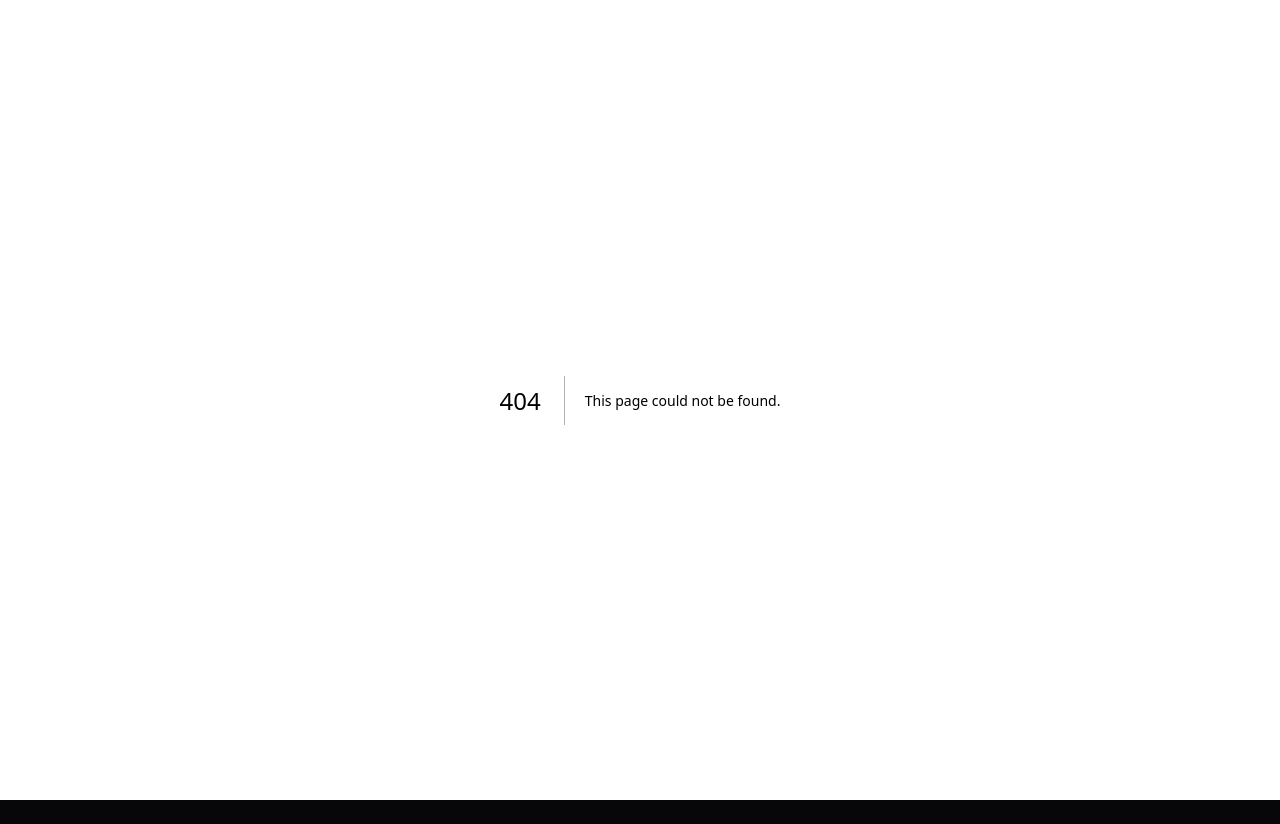
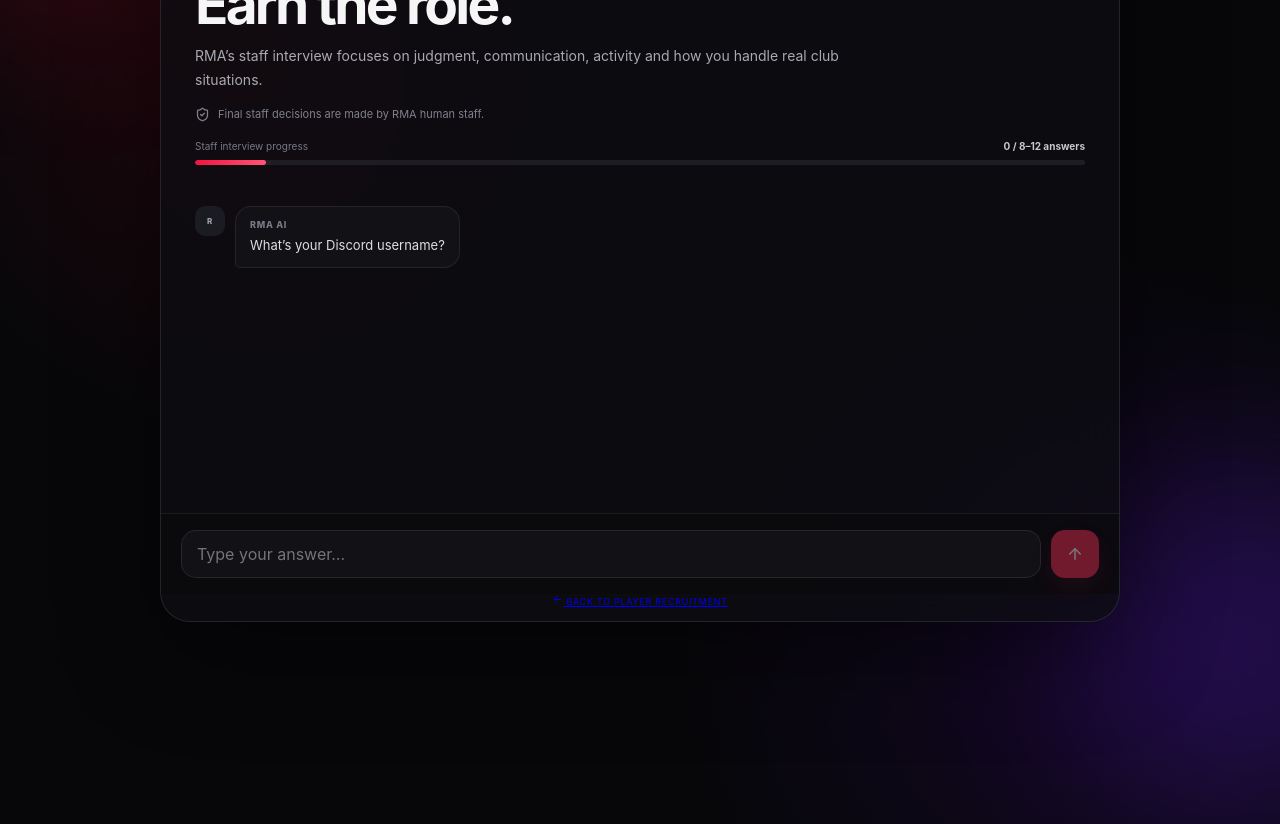
Before and after one commit to itzmnyzzzXD/rma-application, a Next.js app: page /staff in a window 1280 px wide. Before the commit this address had no page. Before the commit the page ends 800 px from the top, so only its background shows below. Built offline with nearby package versions, Linux system fonts and the light colour scheme.

Commit message:
add AI staff application page

```diff
--- /dev/null
+++ b/app/staff/page.tsx
@@ -0,0 +1,168 @@
+'use client'
+
+import Link from 'next/link'
+import { useEffect, useMemo, useRef, useState } from 'react'
+import { ArrowLeft, ArrowUp, Check, Loader2, ShieldCheck, Sparkles, Trophy, X } from 'lucide-react'
+
+type Message = { role: 'interviewer' | 'candidate'; content: string }
+const APPLICATION_TYPE = 'staff' as const
+const MIN_ANSWERS = 8
+
+export default function StaffApplication() {
+  const [messages, setMessages] = useState<Message[]>([])
+  const [input, setInput] = useState('')
+  const [startedAt] = useState(() => new Date().toISOString())
+  const [loading, setLoading] = useState(false)
+  const [finished, setFinished] = useState(false)
+  const [sent, setSent] = useState(false)
+  const [error, setError] = useState('')
+  const bottomRef = useRef<HTMLDivElement>(null)
+
+  const answerCount = useMemo(() => messages.filter(m => m.role === 'candidate').length, [messages])
+  const progress = Math.min(100, Math.max(8, (answerCount / MIN_ANSWERS) * 100))
+
+  useEffect(() => {
+    bottomRef.current?.scrollIntoView({ behavior: 'smooth' })
+  }, [messages, loading])
+
+  useEffect(() => {
+    void getFirstQuestion()
+  }, [])
+
+  async function getFirstQuestion() {
+    setLoading(true)
+    setError('')
+    try {
+      const response = await fetch('/api/chat', {
+        method: 'POST',
+        headers: { 'Content-Type': 'application/json' },
+        body: JSON.stringify({ transcript: [], applicationType: APPLICATION_TYPE }),
+      })
+      const data = await response.json()
+      if (!response.ok) throw new Error(data.error || 'Could not start staff interview.')
+      setMessages([{ role: 'interviewer', content: data.question }])
+    } catch (e) {
+      setError(e instanceof Error ? e.message : 'Could not start staff interview.')
+    } finally {
+      setLoading(false)
+    }
+  }
+
+  async function submitAnswer() {
+    const value = input.trim()
+    if (!value || loading || finished) return
+
+    const next: Message[] = [...messages, { role: 'candidate', content: value }]
+    setMessages(next)
+    setInput('')
+    setLoading(true)
+    setError('')
+
+    try {
+      const response = await fetch('/api/chat', {
+        method: 'POST',
+        headers: { 'Content-Type': 'application/json' },
+        body: JSON.stringify({ transcript: next, applicationType: APPLICATION_TYPE }),
+      })
+      const data = await response.json()
+      if (!response.ok) throw new Error(data.error || 'AI request failed.')
+
+      if (data.done) {
+        setFinished(true)
+      } else {
+        setMessages(previous => [...previous, { role: 'interviewer', content: data.question }])
+      }
+    } catch (e) {
+      setError(e instanceof Error ? e.message : 'AI request failed.')
+    } finally {
+      setLoading(false)
+    }
+  }
+
+  async function finishApplication() {
+    setLoading(true)
+    setError('')
+    try {
+      const response = await fetch('/api/submit', {
+        method: 'POST',
+        headers: { 'Content-Type': 'application/json' },
+        body: JSON.stringify({ transcript: messages, startedAt, applicationType: APPLICATION_TYPE }),
+      })
+      const data = await response.json()
+      if (!response.ok) throw new Error(data.error || 'Could not send staff application.')
+      setSent(true)
+    } catch (e) {
+      setError(e instanceof Error ? e.message : 'Could not send staff application.')
+    } finally {
+      setLoading(false)
+    }
+  }
+
+  return (
+    <main className="shell">
+      <div className="ambient ambientA" />
+      <div className="ambient ambientB" />
+      <section className="app-card">
+        <header className="topbar">
+          <div className="brand">
+            <div className="crest"><Trophy size={17} /></div>
+            <div><b>RMA</b><span>STAFF RECRUITMENT</span></div>
+          </div>
+          <div className="topbar-actions">
+            <Link className="nav-link" href="/">Player application</Link>
+            <div className="status"><span className="dot" /> LIVE INTERVIEW</div>
+          </div>
+        </header>
+
+        <div className="hero">
+          <div className="eyebrow"><Sparkles size={14} /> ADAPTIVE STAFF SCREENING</div>
+          <h1>Earn the role.</h1>
+          <p>RMA’s staff interview focuses on judgment, communication, activity and how you handle real club situations.</p>
+          <div className="privacy"><ShieldCheck size={15} /> Final staff decisions are made by RMA human staff.</div>
+        </div>
+
+        <div className="meter">
+          <div><span>Staff interview progress</span><strong>{Math.min(answerCount, 12)} / 8–12 answers</strong></div>
+          <div className="bar"><i style={{ width: `${progress}%` }} /></div>
+        </div>
+
+        <div className="chat">
+          {messages.map((message, index) => (
+            <div key={index} className={`bubbleRow ${message.role}`}>
+              <div className="avatar">{message.role === 'interviewer' ? 'R' : 'YOU'}</div>
+              <div className="bubble">
+                <span className="bubbleLabel">{message.role === 'interviewer' ? 'RMA AI' : 'YOU'}</span>
+                {message.content}
+              </div>
+            </div>
+          ))}
+          {loading && (
+            <div className="bubbleRow interviewer">
+              <div className="avatar">R</div>
+              <div className="bubble typing"><Loader2 size={15} className="spin" /> Thinking…</div>
+            </div>
+          )}
+          <div ref={bottomRef} />
+        </div>
+
+        {error && <div className="error"><X size={15} />{error}</div>}
+
+        {finished && !sent ? (
+          <div className="finish">
+            <div><Check size={18} /><span><b>Staff interview complete.</b><small>RMA has enough information for human staff to review.</small></span></div>
+            <button onClick={finishApplication} disabled={loading}>Send application <ArrowUp size={17} /></button>
+          </div>
+        ) : sent ? (
+          <div className="success"><Check size={24} /><div><b>Application sent.</b><span>RMA has received your staff interview and AI summary.</span></div></div>
+        ) : (
+          <div className="composer">
+            <input value={input} onChange={event => setInput(event.target.value)} onKeyDown={event => { if (event.key === 'Enter') void submitAnswer() }} placeholder={loading ? 'RMA AI is thinking…' : 'Type your answer…'} disabled={loading || messages.length === 0} />
+            <button onClick={() => void submitAnswer()} disabled={loading || !input.trim()} aria-label="Send"><ArrowUp size={18} /></button>
+          </div>
+        )}
+
+        <footer><Link href="/" className="footer-link"><ArrowLeft size={11} /> Back to player recruitment</Link></footer>
+      </section>
+    </main>
+  )
+}
```
